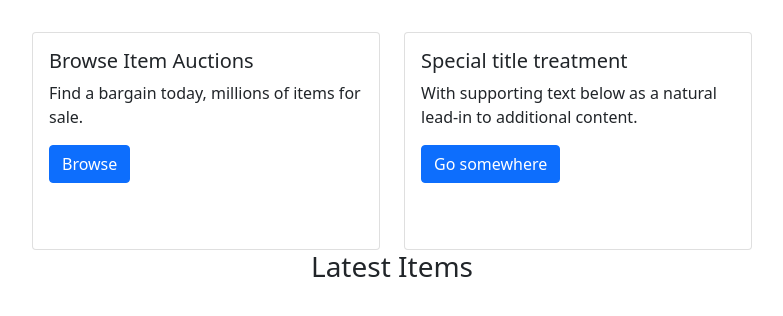
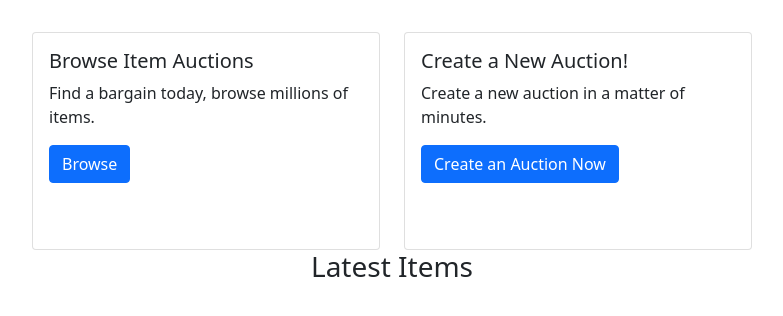
Before and after one commit to gisli91/verklegt2, a Django app: page / in a window 1280 px wide. Shown: the part 56-372 px from the top of the page, without its empty margins (50-833 px from the left). Run offline with Django 4.2, Linux system fonts and the light colour scheme; data that the repository does not hold is empty.

Commit message:
frontpage and stuff

```diff
--- a/templates/frontpage.html
+++ b/templates/frontpage.html
@@ -3,21 +3,21 @@
     <div class="front-page-container">
         <div class="frontpage-cards">
             <div class="row">
-              <div class="col-sm-6">
+              <div class="col-sm-6 d-flex align-items-stretch">
                 <div class="card">
                   <div class="card-body">
                     <h5 class="card-title">Browse Item Auctions</h5>
-                    <p class="card-text">Find a bargain today, millions of items for sale.</p>
+                    <p class="card-text">Find a bargain today, browse millions of items.</p>
                     <a href="/items" class="btn btn-primary">Browse</a>
                   </div>
                 </div>
               </div>
-              <div class="col-sm-6">
+              <div class="col-sm-6 d-flex align-items-stretch">
                 <div class="card">
                   <div class="card-body">
-                    <h5 class="card-title">Special title treatment</h5>
-                    <p class="card-text">With supporting text below as a natural lead-in to additional content.</p>
-                    <a href="#" class="btn btn-primary">Go somewhere</a>
+                    <h5 class="card-title">Create a New Auction!</h5>
+                    <p class="card-text">Create a new auction in a matter of minutes.</p>
+                    <a href="items/create_item" class="btn btn-primary">Create an Auction Now</a>
                   </div>
                 </div>
               </div>
--- a/templates/item/index.html
+++ b/templates/item/index.html
@@ -12,7 +12,7 @@
     </div>
     <div class="items">
         <div class="row">
-            {% for item in items reversed %}
+            {% for item in items %}
                 {% include "item/single_item.html" with item=item %}
             {% endfor %}
         </div>
--- a/templates/item/single_item.html
+++ b/templates/item/single_item.html
@@ -1,4 +1,4 @@
-<div class="col-sm-4">
+<div class="col-sm-4 d-flex align-items-stretch">
     <a href="/items/{{ item.id }}">
         <div class="card" style="width: 18rem;">
             <img class="card-img-top" src="{{ item.item_image.url }}">
--- a/user/views.py
+++ b/user/views.py
@@ -1,10 +1,8 @@
 from django.contrib import messages
 from django.contrib.auth.decorators import login_required
 from django.contrib.auth.models import User
-
 from user.forms.user_forms import UserSignupForm, UserUpdateForm, ProfileUpdateForm
 from django.shortcuts import render, redirect, get_object_or_404
-
 from user.forms.profile_form import ProfileForm
 
 
```
Also changed, not shown: templates/message/single_message.html (+3 -5 lines), 1 other file.
